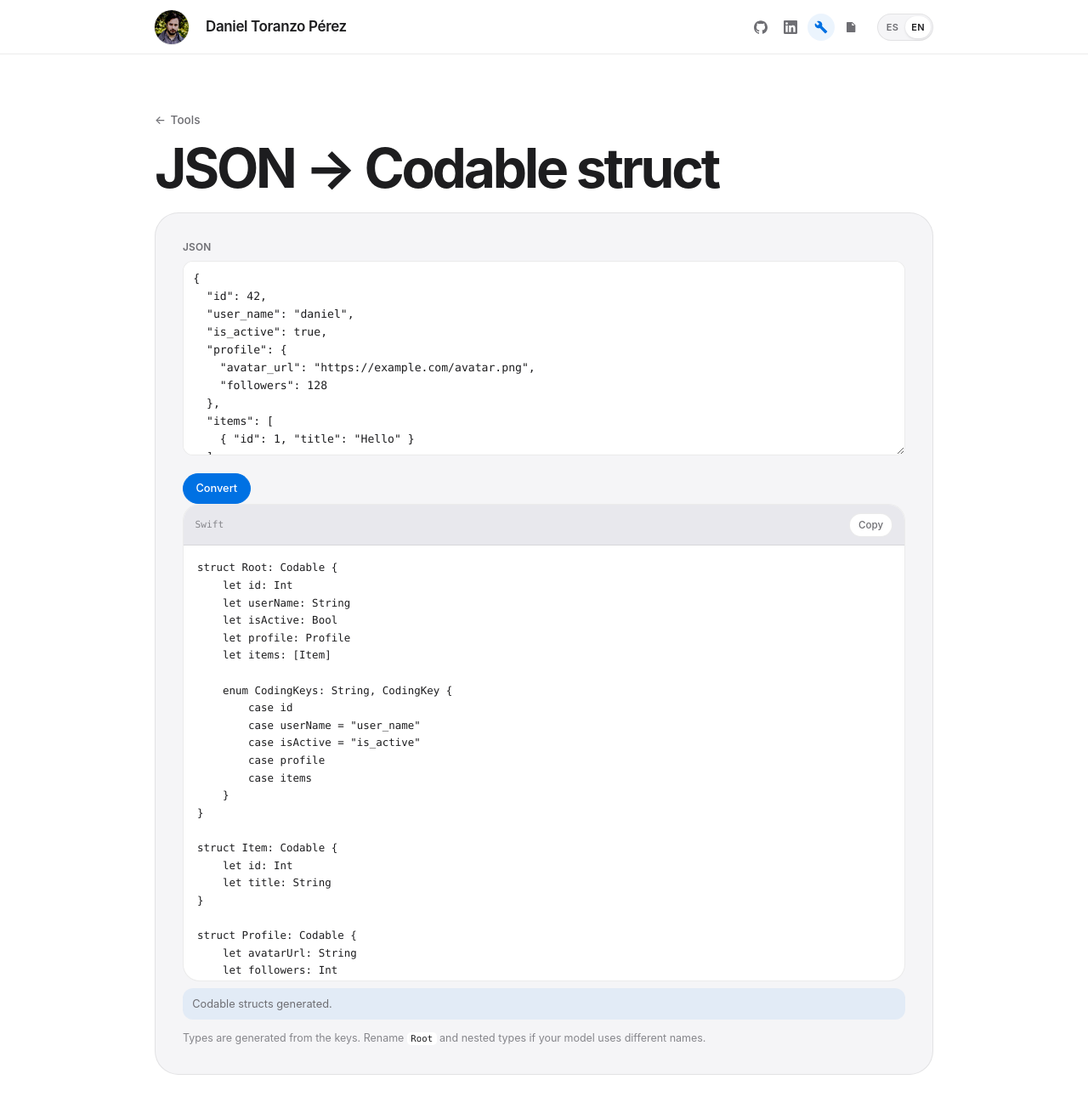
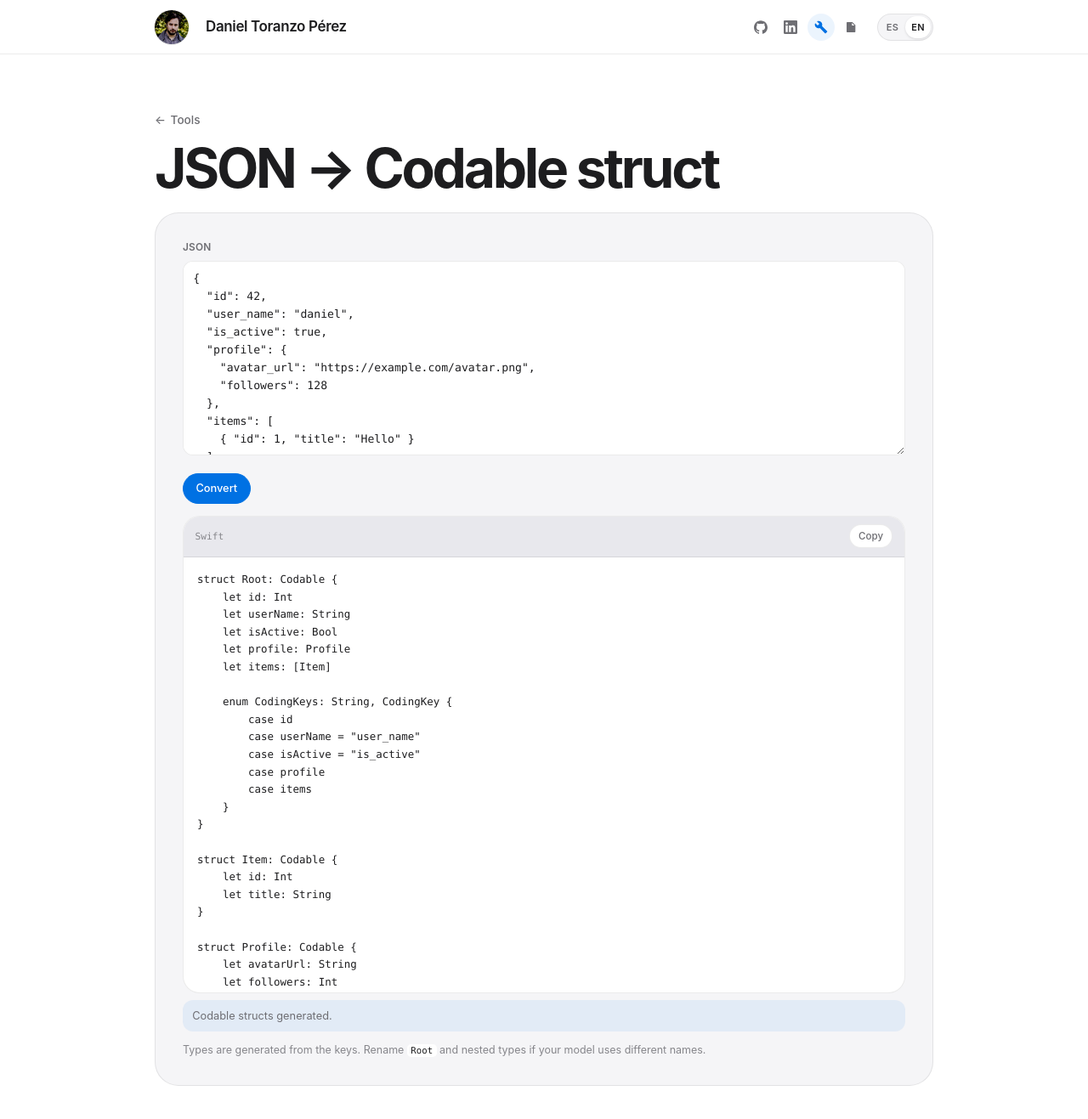
Before and after one commit to obocat/daniel_toranzo_perez, a Jekyll site: the page built from tools/json-codable/index.html, in a window 1280 px wide and 1342 px high. Shown: the top 1317 px of the window at 85% size. Built offline with Jekyll 4.4.1, drawn with Linux system fonts in a browser that asks for light colours.

Commit message:
fix: add spacing below JSON convert button (#15)

```diff
--- a/css/main.css
+++ b/css/main.css
@@ -1453,6 +1453,7 @@ html[data-lang='en'] .lang-switch-thumb {
   display: flex;
   flex-direction: column;
   min-width: 0;
+  margin-top: 0.85rem;
   overflow: hidden;
   border: 1px solid var(--border);
   border-radius: var(--radius-md);
--- a/css/main.scss
+++ b/css/main.scss
@@ -1735,6 +1735,7 @@ html[data-lang='en'] .lang-switch-thumb {
   display: flex;
   flex-direction: column;
   min-width: 0;
+  margin-top: 0.85rem;
   overflow: hidden;
   border: 1px solid var(--border);
   border-radius: var(--radius-md);
```
Also changed, not shown: 1 other file.
